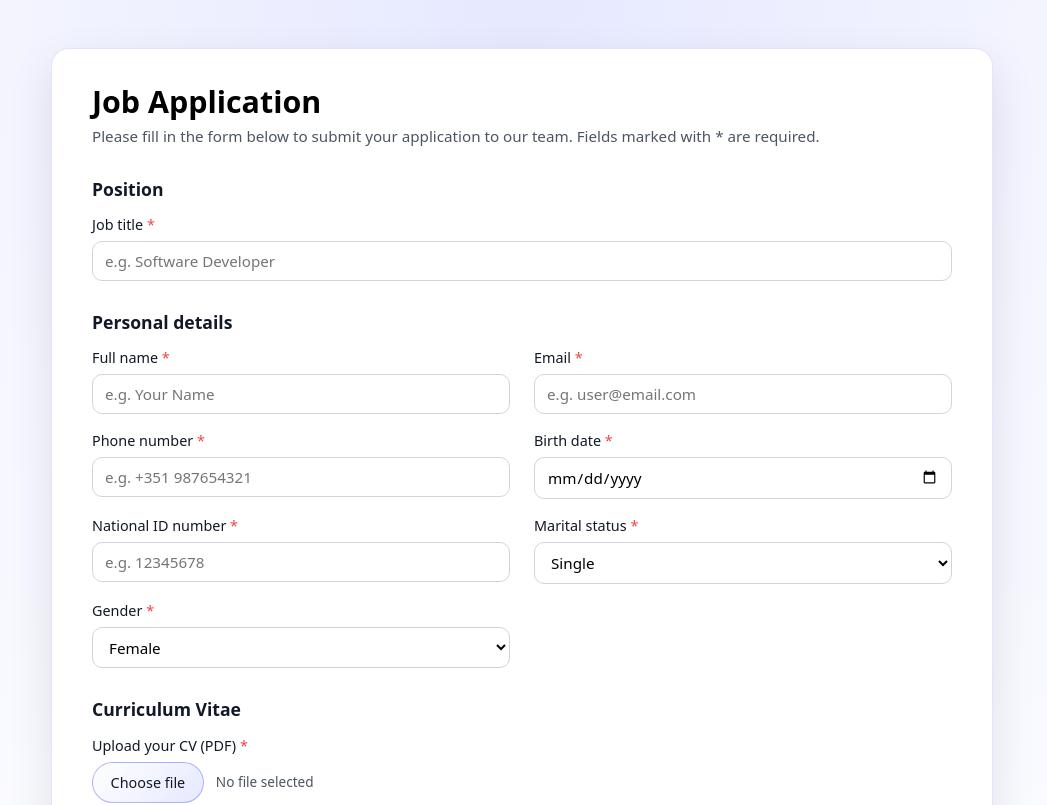
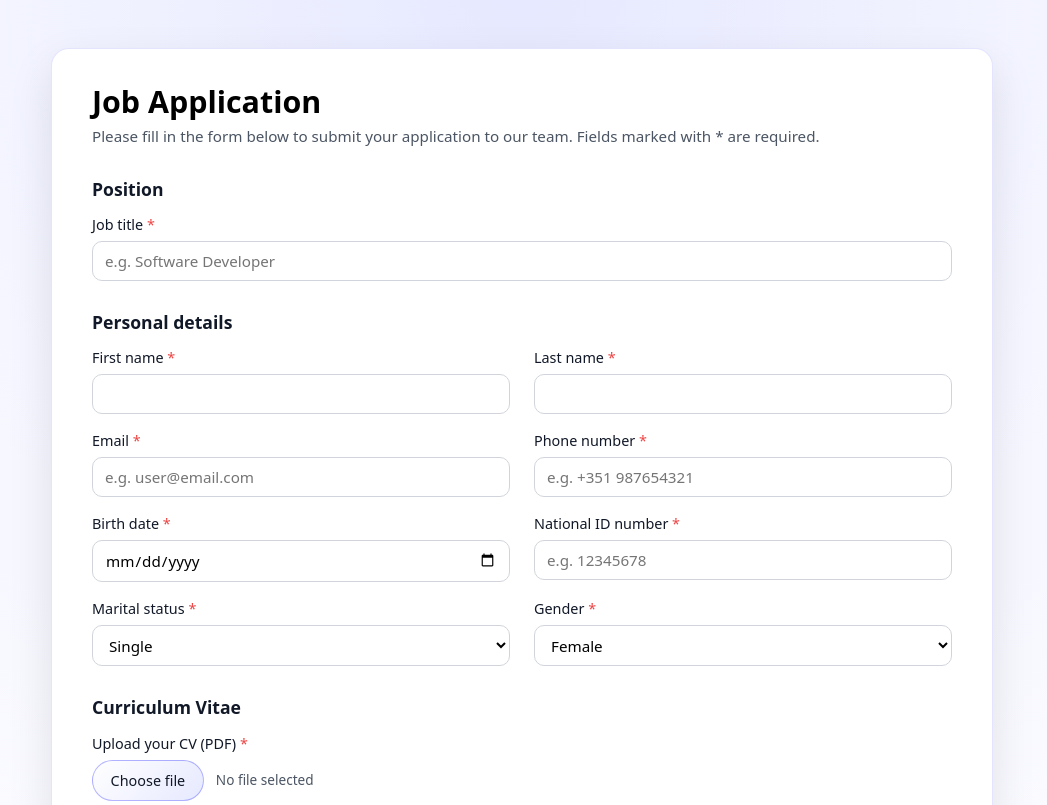
Before and after one commit to LucasJardim2004/ProjetoFinalRH_Frontend, a React (Vite) app in the folder hr-frontend/: page /candidatura in a window 1280 px wide. Shown: the top 805 px of the page, without its empty margins (118-1165 px from the left). Built offline with nearby package versions, Linux system fonts and the light colour scheme; what ag-grid-community would draw is missing.

Commit message:
Fix Applications

```diff
--- a/hr-frontend/src/pages/publico/Candidatura.jsx
+++ b/hr-frontend/src/pages/publico/Candidatura.jsx
@@ -61,7 +61,8 @@ async function handleSubmit(e) {
 
     const formData = new FormData(e.target);
     const jobTitle = jobTitleFromState ?? formData.get("jobTitle") ?? "";
-    const fullName = (formData.get("nome") ?? "").toString().trim();
+    const firstName = (formData.get("firstName") ?? "").toString().trim();
+    const lastName = (formData.get("lastName") ?? "").toString().trim();
     const email = (formData.get("email") ?? "").toString().trim();
     const phoneNumber = (formData.get("telefone") ?? "").toString().trim();
     const birthDateRaw = formData.get("birthdate") ?? "";
@@ -71,7 +72,7 @@ async function handleSubmit(e) {
     const comment = (formData.get("comentarios") ?? "").toString().trim();
     const cvFile = formData.get("cv");
 
-    // ✅ Check if email already exists in Users table
+    //Check if email already exists in Users table
     try {
       const response = await apiFetch(`/Auth/exists?email=${encodeURIComponent(email)}`);
       if (response?.exists) {
@@ -82,9 +83,9 @@ async function handleSubmit(e) {
       console.warn("[handleSubmit] email uniqueness check failed:", err);
     }
 
-    // ✅ Check if National ID already exists in Employee table
+    //Check if National ID already exists in Employee table
     try {
-      const employees = await apiFetch("/Employee"); // or use getEmployees()
+      const employees = (employeesResponse?.data ?? []);
       const conflict = (employees ?? []).find((emp) => {
         const existingNid = emp.NationalIDNumber ?? emp.nationalIDNumber ?? emp.NationalId ?? emp.nationalId;
         return existingNid && nationalID && String(existingNid).trim() === String(nationalID).trim();
@@ -101,11 +102,6 @@ async function handleSubmit(e) {
       alert("Please upload a valid CV file.");
       return;
     }
-
-    const nameParts = fullName.split(" ").filter(Boolean);
-    const firstName = nameParts[0] ?? "";
-    const lastName = nameParts.length > 1 ? nameParts[nameParts.length - 1] : "";
-    const middleName = nameParts.length > 2 ? nameParts.slice(1, nameParts.length - 1).join(" ") : "";
 
     // Create JobCandidate
     const jobCandidatePayload = { businessEntityID: null, resume: null };
@@ -126,7 +122,6 @@ async function handleSubmit(e) {
       maritalStatus,
       gender,
       firstName,
-      middleName,
       lastName,
       email,
       phoneNumber,
@@ -192,16 +187,17 @@ async function handleSubmit(e) {
             <h2>Personal details</h2>
             <div className="section-grid">
               <div className="form-group">
-                <label htmlFor="nome">
-                  Full name <span className="required">*</span>
+                <label htmlFor="firstName">
+                  First name <span className="required">*</span>
                 </label>
-                <input
-                  id="nome"
-                  name="nome"
-                  type="text"
-                  placeholder="e.g. Your Name"
-                  required
-                />
+                <input id="firstName" name="firstName" type="text" required />
+              </div>
+
+              <div className="form-group">
+                <label htmlFor="lastName">
+                  Last name <span className="required">*</span>
+                </label>
+                <input id="lastName" name="lastName" type="text" required />
               </div>
 
               <div className="form-group">
--- a/hr-frontend/src/pages/rh/DetalhesCandidatura.jsx
+++ b/hr-frontend/src/pages/rh/DetalhesCandidatura.jsx
@@ -1,14 +1,12 @@
 import { useParams, useLocation, useNavigate } from "react-router-dom";
 import { deleteJobCandidate, deleteCandidateInfo,createEmployee,registerEmployee,updateUserRoles } from "../../services/apiClient"; // adjust path
+
 
 function DetalhesCandidatura() {
   const { jobCandidateID } = useParams();
   const location = useLocation();
   const navigate = useNavigate();
   const candidate = location.state?.candidate;
-    const [firstName, ...lastNameParts] = candidate.fullName.trim().split(" ");
-    const lastName = lastNameParts.join(" ");
-
 
   const handleAccept = async () => {
     try {
@@ -16,18 +14,18 @@ function DetalhesCandidatura() {
         console.error("Candidate not found in navigation state");
         return;
       }
+      const firstName = candidate.firstName;
+      const lastName  = candidate.lastName;
 
-      const [firstName, ...lastNameParts] = String(candidate.fullName || "").trim().split(" ");
-      const lastName = lastNameParts.join(" ");
+      console.log(candidate);
 
-      // 1) Create Employee
       const employeeDto = {
         PersonType: "EM",
         FirstName: firstName,
         LastName: lastName,
         EmailAddress: candidate.email,
         PhoneNumber: candidate.phoneNumber,
-        DepartmentId: 1, // adjust if needed
+        DepartmentId: 1, // TODO: adjust
         EmployeeDTO: {
           JobTitle: "New Hire",
           NationalIDNumber: candidate.nationalID,
@@ -37,29 +35,23 @@ function DetalhesCandidatura() {
           HireDate: new Date().toISOString().split("T")[0],
         },
       };
+
       const employee = await createEmployee(employeeDto);
-
       const beid = employee?.BusinessEntityID ?? employee?.businessEntityID;
 
-      console.log("[accept] employee created BEID =", beid);
-
-      // 2) Register User (Register already gives "Employee" role)
+      // Register user, then clean up candidate records
       const registerDto = {
         UserName: candidate.email.split("@")[0],
         Email: candidate.email,
-        FullName: candidate.fullName,
+        FullName: candidate.fullName, // ok to keep for display
         BusinessEntityID: beid,
-        Password: "Portugal2025!", // TODO: generate or let user set
+        Password: "Portugal2025!", // TODO: generate
       };
-      const registerResult = await registerEmployee(registerDto);
-      console.log("[accept] register result", registerResult);
+      await registerEmployee(registerDto);
 
-      // 3) Delete Candidate records
       await deleteCandidateInfo(candidate.id);
       await deleteJobCandidate(jobCandidateID);
 
-
-      // 4) Redirect
       navigate("/Vagas");
     } catch (err) {
       console.error("Error accepting candidate:", err);
@@ -69,20 +61,18 @@ function DetalhesCandidatura() {
 
   const handleRefuse = async () => {
     try {
+      // Delete CandidateInfo FIRST (this removes the FK constraint)
+      await deleteCandidateInfo(candidate.id);
+      console.log("Candidate deleted from CandidateInfos:", candidate.id);
+
+      // Now safe to delete JobCandidate
       await deleteJobCandidate(jobCandidateID);
       console.log("Candidate deleted from JobCandidates:", jobCandidateID);
+
     } catch (err) {
-      console.error("Error deleting from JobCandidates:", err);
+      console.error("Error refusing candidate:", err);
     }
 
-    try {
-      await deleteCandidateInfo(candidate.id); // CandidateInfo ID
-      console.log("Candidate deleted from CandidateInfos:", candidate.id);
-    } catch (err) {
-      console.error("Error deleting from CandidateInfos:", err);
-    }
-
-    // Redirect back to ListaCandidaturas
     navigate("/Vagas");
   };
 
--- a/hr-frontend/src/pages/rh/ListaCandidaturas.jsx
+++ b/hr-frontend/src/pages/rh/ListaCandidaturas.jsx
@@ -101,6 +101,8 @@ function ListaCandidaturas() {
         const mapped = (candidates || []).map((c) => ({
           id: c.id ?? c.ID,
           jobCandidateID: c.jobCandidateID ?? c.JobCandidateID,
+          firstName : c.firstName,
+          lastName : c.lastName,
           fullName: [c.firstName, c.middleName, c.lastName]
             .filter(Boolean)
             .join(" "),
--- a/hr-frontend/src/services/apiClient.js
+++ b/hr-frontend/src/services/apiClient.js
@@ -590,7 +590,7 @@ export async function createDepartmentHistory(businessEntityID, departmentID, st
   return {
     departmentID: dto?.DepartmentID ?? dto?.departmentID ?? departmentID,
     startDate: dto?.StartDate ?? dto?.startDate ?? startDateYmd ?? new Date().toISOString(),
-    endDate
+    endDate: dto?.EndDate ?? dto?.endDate ?? null
   }
 }
 
```
Also changed, not shown: hr-frontend/src/pages/funcionario/DashboardFuncionario.jsx (line endings or trailing spaces).
